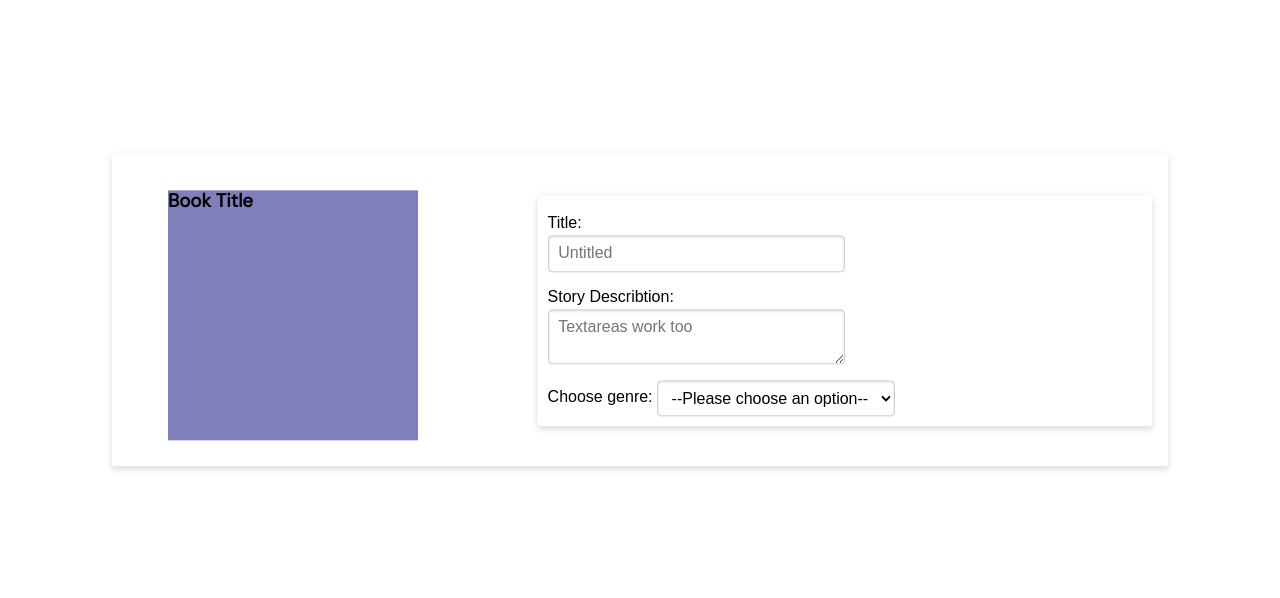
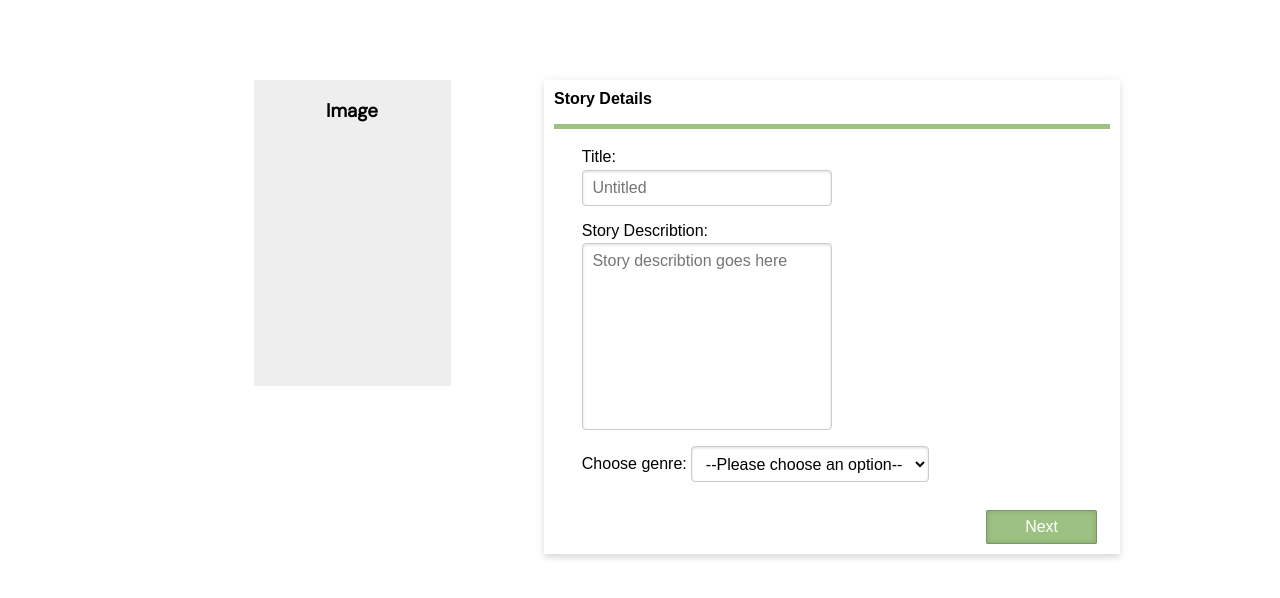
Before and after one commit to lulubugqu/read-write-app, a Flask app: page /myworks/new in a window 1280 px wide. Shown: the part 73-671 px from the top of the page. Run offline with Flask 3, Linux system fonts and the light colour scheme; some libraries are stand-ins or nearby versions.

Commit message:
css changes storylaunch

```diff
--- a/server.py
+++ b/server.py
@@ -112,10 +112,10 @@ def newStory():
     print("writing a new story, creates entry in the DB")
     return render_template("storylaunch.html")
 
-@app.route("/myworks/<int:storyId>/write", methods=["PUT"])
-def editStory():
+@app.route("/myworks/<int:storyId>/write", methods=["GET", "PUT"])
+def editStory(storyId):
     print("edits story, modifies DB entry")
-    # return render_template("editStory.html")
+    return render_template("storydetail.html")
 
 @app.route("/myworks/<int:storyId>/edit", methods=["PUT"])
 def editChapter():
--- a/static/css/style.css
+++ b/static/css/style.css
@@ -369,40 +394,74 @@ font-family: "Space Mono", monospace;
 
 .launch-container {
     display: flex;
-    max-width: 100%;
-    flex-direction: row; /* Arrange items horizontally */
-    width: 80%;
-    align-items: center;
-    box-shadow: 0 1px 10px 0 rgba(34,34,34,.08), 0 4px 5px 0 rgba(34,34,34,.1);
+    /* flex-direction: row; Arrange items horizontally */
+    /* width: 80%; */
+    width: 960px;
+    /* align-items: center; */
+    /* box-shadow: 0 1px 10px 0 rgba(34,34,34,.08), 0 4px 5px 0 rgba(34,34,34,.1); */
     /* margin-left: 8em; */
-    padding: 1em;
-    margin: 0 auto;
-    	transform: translateY(50%);
 
+
+    margin-right: auto;
+    margin-left: auto;
+    padding-left: 10px;
+    padding-right: 10px;
+    margin-top: 5em;
 
 
 }
 
 .launch-left-side {
     /* Styles for column 1 */
-    width: 40%;
+    flex: 40%;
     /* background-color: lightblue; */
 }
 
 .launch-right-side {
     /* Styles for column 2 */
-    width: 60%;
+    flex: 60%;
     /* padding: 0; */
     /* background-color: lightpink; */
 }
 
 .create-book{
   font-family: 'DM Sans', sans-serif;
-  width: 250px;
+  /* width: 250px;
   height: 250px;
   margin: 10px;
-  margin-left: 20px;
+  margin-left: 20px; */
 
+  height: 304px;
+    width: 195px;
+    background-color: #eee;
+    border: 1px solid #eee;
+    margin: 0 auto;
+    position: relative;
+
+}
+.new-story-details .pure-button {
+  margin-top: 1em;
+  width: 20%;
+  margin-left: 27em;
+  background-color: #9DC183;
+  color: white;
+  font-family: sans-serif;
+
+}
+.story-details{
+      border-bottom: 5px solid #9DC183;
+    font-weight: 600;
+    padding-bottom: 15px;
+}
+.create-book h3{
+  text-align: center;
+}
+.pure-form{
+      padding: 2% 5%;
+
+}
+.text-input {
+    width: 100%;
 }
 .container .new-story-details{
       width: 90%;
@@ -427,7 +486,29 @@ margin-bottom: 1em;
 .new-story-title label, .new-story-describtion label {
   display: block;
 }
+.new-story-describtion textarea {
+width: 100%;
+    height: 187px;
+    padding: 3px 0 0 9px;
+    border: 1px solid #eee;
+    resize: none;
+}
 /*story launch */
+
+/*story detail */
+
+.table-of-content li{
+  list-style: none;
+}
+.chapters{
+    padding: 15px 0;
+    border-top: solid 1px #eee;
+    color: #6f6f6f;
+}
+
+
+/*story detail */
+
 /* Asanti */
 
 
--- a/templates/storylaunch.html
+++ b/templates/storylaunch.html
@@ -8,29 +8,37 @@
 <div class="launch-container">
     <div class="launch-left-side">
 
-        <div class="create-book">
+        <!-- <div class="create-book"> -->
 
 
-            <div class="create-book" style="background-color: #7f7fbc;">
+            <div class="create-book" >
 
-                <h3>Book Title </h3>
+                <h3> Image </h3>
             </div>
-        </div>
+        <!-- </div> -->
 
     </div>
     <div class="launch-right-side">
         <div class="new-story-details">
-            <div class="pure-form">
+            <div class="story-details">
+                Story Details
+            </div>
+            <form class="pure-form">
                 <div class="new-story-title">
                     <label for="title">Title:</label>
-                    <input type="text" id="title" name="title" placeholder="Untitled" class="pure-input-1-2">
+                    <div class="text-input">
+                        <input type="text" id="title" name="title" placeholder="Untitled" class="pure-input-1-2">
+                    </div>
 
 
                 </div>
                 <div class="new-story-describtion">
                     <label for="describtion">Story Describtion:</label>
                     <!-- <input type="describtion" id="describtion" name="describtion" placeholder="stroy describtion"> -->
-                    <textarea class="pure-input-1-2" placeholder="Textareas work too"></textarea>
+                    <div class="text-input">
+                        <textarea class="pure-input-1-2" placeholder="Story describtion goes here"></textarea>
+
+                    </div>
 
 
 
@@ -48,7 +56,9 @@
                         <option value="Historical">Historical</option>
                     </select>
                 </div>
-            </div>
+            </form>
+            <a class="pure-button pure-button-active" href="/myworks/<int:storyId>/create"> Next </a>
+
 
 
         </div>
```
Also changed, not shown: other parts of static/css/style.css (+38 -13 lines), templates/search.html (+29 -6 lines), templates/storydetail.html (added, +51 -0 lines).
